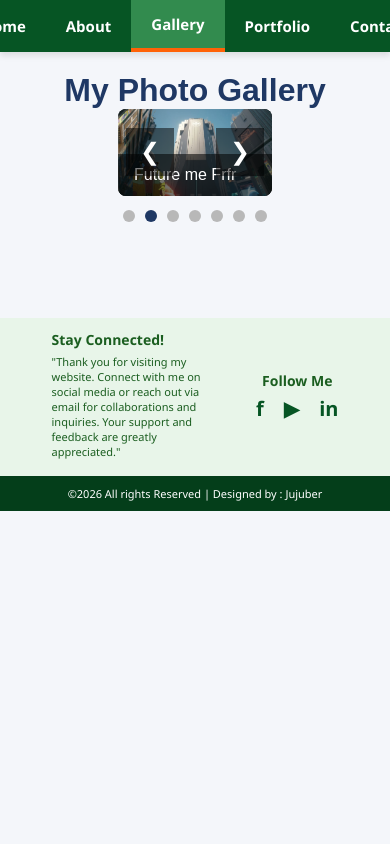
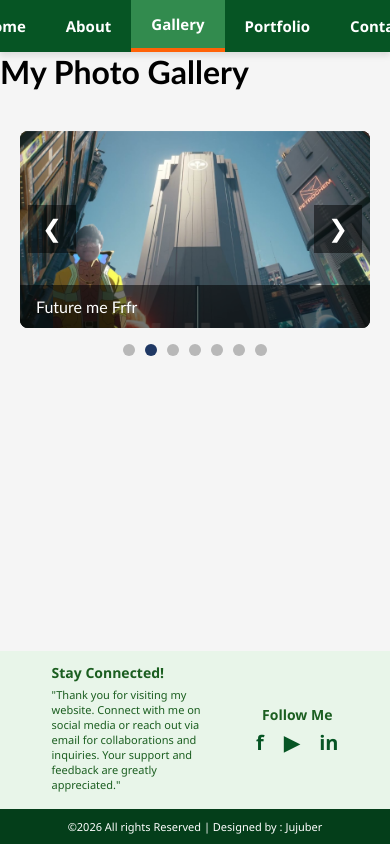
Before and after one commit to ZenSaiga/Website, a plain HTML site: page Gallery.html in a window 390 px wide. Shown: the top 844 px of the page. Drawn offline with nearby package versions, Linux system fonts and the light colour scheme.

Commit message:
Refactor Gallery.html for improved layout and styles
Updated the HTML structure and styles for the gallery page, improving layout and responsiveness.

```diff
--- a/Gallery.html
+++ b/Gallery.html
@@ -6,24 +6,17 @@
   <title>Gallery</title>
   <link rel="stylesheet" href="styles.css">
   <style>
-    body {
-      font-family: Arial, sans-serif;
-      background: #f4f6fa;
-      margin: 0;
-      padding: 0;
-    }
-    h1 {
-      text-align: center;
-      color: #1F3864;
-      margin-top: 20px;
-    }
     .carousel {
+      width: 100%;
       max-width: 800px;
-      margin: 0 auto 30px auto;
+      margin: 40px auto;
       padding: 0 20px;
+      box-sizing: border-box;
+      flex: 1;
     }
     .slides {
       position: relative;
+      width: 100%;
       aspect-ratio: 16 / 9;
       overflow: hidden;
       background: #000;
@@ -33,10 +26,12 @@
       position: absolute;
       inset: 0;
       margin: 0;
+      width: 100%;
+      height: 100%;
     }
     .slide img {
-      width: 100%;
-      height: 100%;
+      width: 100% !important;
+      height: 100% !important;
       object-fit: cover;
       display: block;
     }
```
